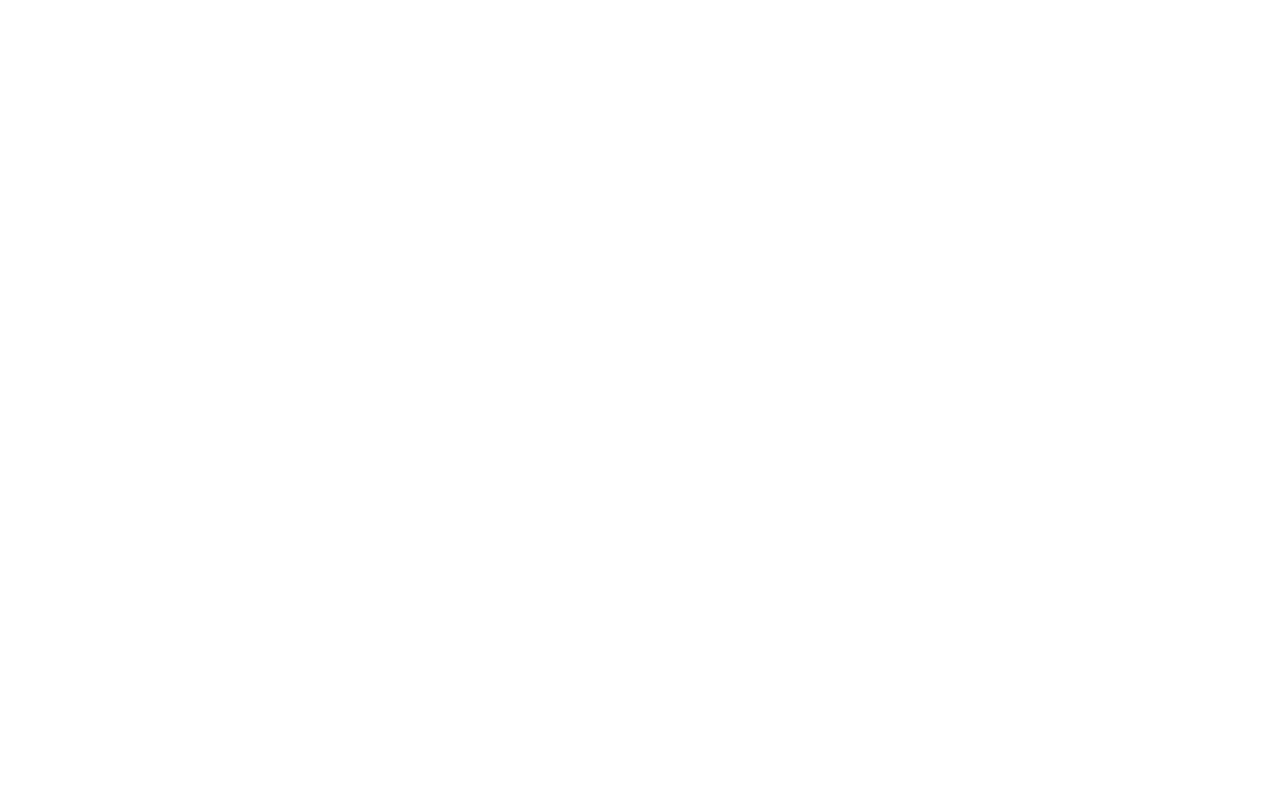
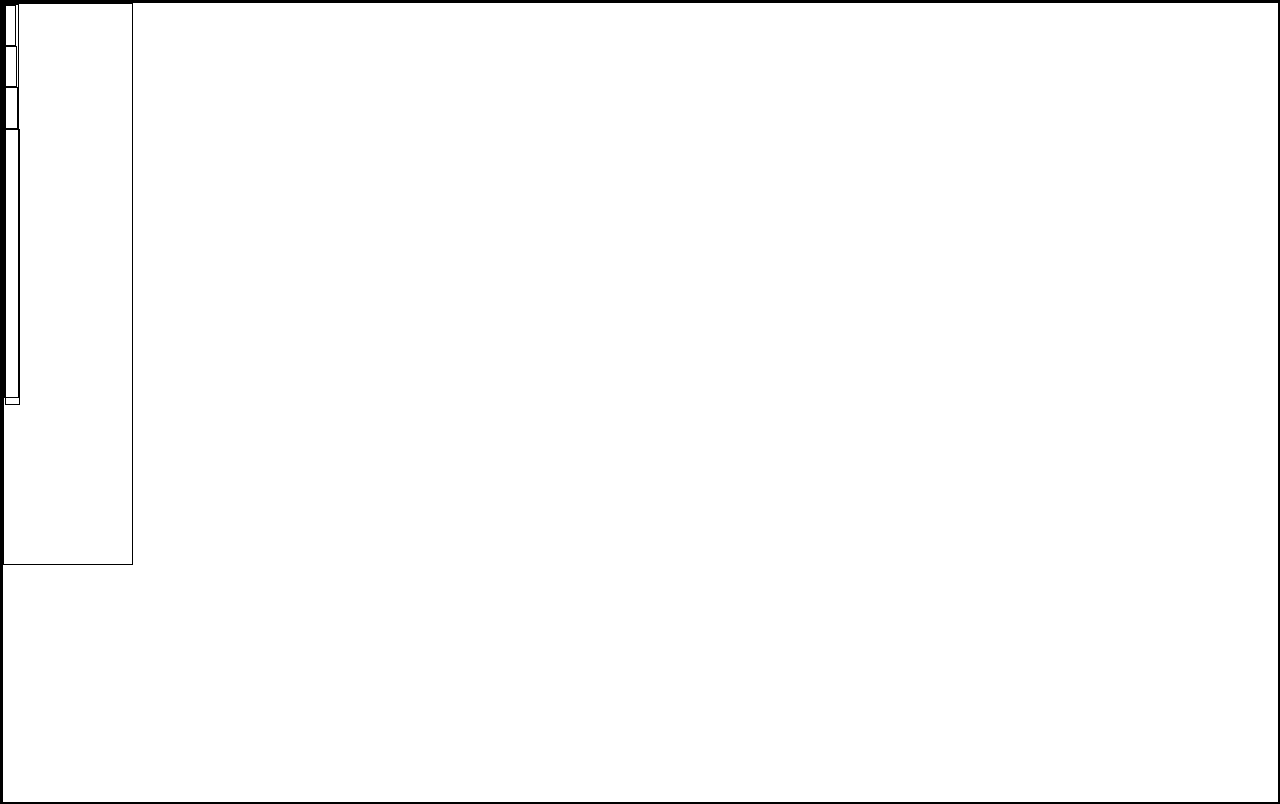
Before and after one commit to brooks-t/city-skyline-fcc, a plain HTML site: page index.html in a window 1280 px wide. Drawn offline with Linux system fonts and the light colour scheme.

Commit message:
added first building divs and styls

```diff
--- a/index.html
+++ b/index.html
@@ -10,6 +10,15 @@
     <link rel="stylesheet" href="styles.css">
 </head>
 <body>
-
+    <div class="background-buildings">
+        <div class="bb1">
+            <div class="bb1">
+                <div class="bb1a"></div>
+                <div class="bb1b"></div>
+                <div class="bb1c"></div>
+                <div class="bb1d"></div>
+            </div>
+        </div>
+    </div>
 </body>
 </html>
--- a/styles.css
+++ b/styles.css
@@ -0,0 +1,39 @@
+* {
+    border: 1px solid black;
+}
+
+body {
+    height: 100vh;
+    margin: 0;
+    overflow: hidden;
+}
+
+.background-buildings {
+    width: 100%;
+    height: 100%;
+}
+
+.bb1 {
+    width: 10%;
+    height: 70%;
+}
+
+.bb1a {
+    width: 70%;
+    height: 10%;
+}
+
+.bb1b {
+    width: 80%;
+    height: 10%;
+}
+
+.bb1c {
+    width: 90%;
+    height: 10%;
+}
+
+.bb1d {
+    width: 100%;
+    height: 70%;
+}
```
